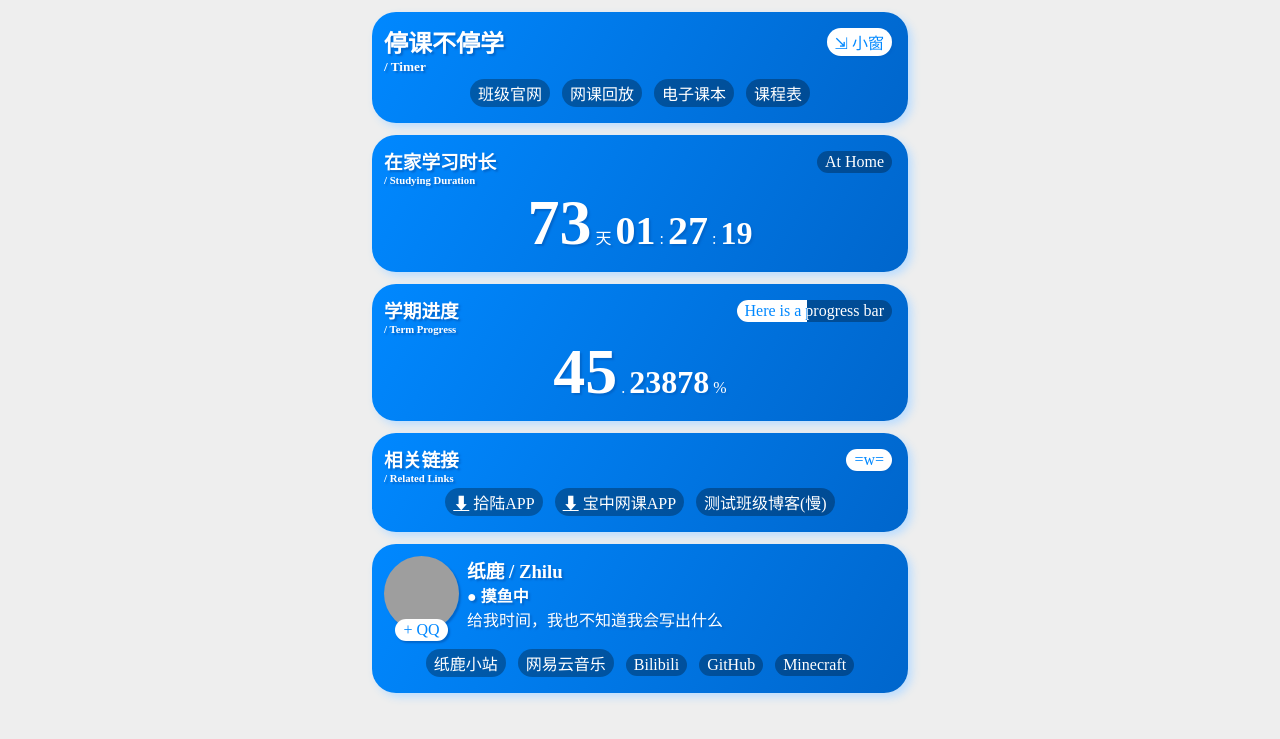
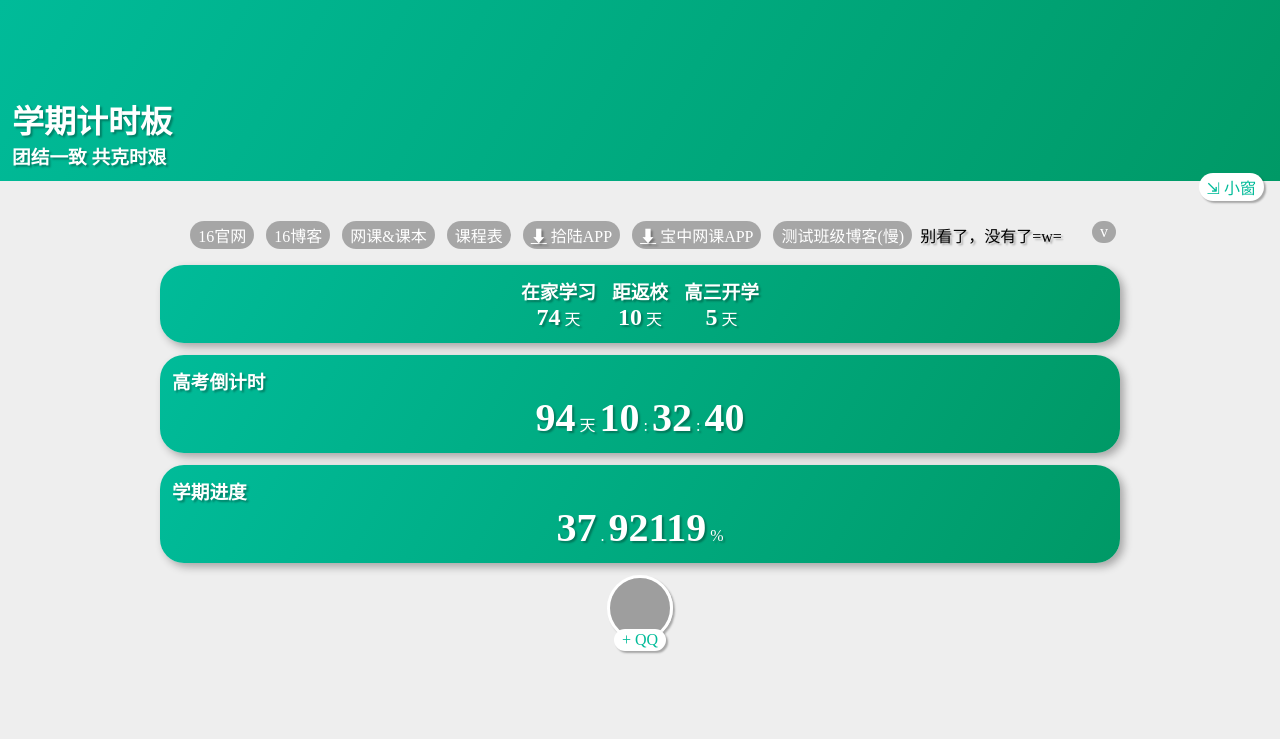
Before and after one commit to pubsite/OldClass16Site, a Jekyll site: the page timer.html, which Jekyll copies as it is, in a window 1280 px wide. Shown: the top 739 px of the page. Built offline with Jekyll 4.4.1, drawn with Linux system fonts in a browser that asks for light colours; grey boxes are pictures that could not be loaded.

Commit message:
new timer!

```diff
--- a/timer.html
+++ b/timer.html
@@ -10,25 +10,30 @@
         /* border: 1px solid red; */
         margin: 0;
         padding: 0;
-        color: white;
+        text-align: left;
+        text-shadow: var(--shadow) 2px 2px 2px;
+      }
+      :root {
+        --dark-color: #000;
+        --light-color: #fff;
+        --primary-color: #0b9;
+        --accent-color: #7fb;
+        --dark-color: #096;
+        --shadow: rgba(0, 0, 0, 0.3);
       }
       html {
         width: 100%;
         min-height: 100%;
       }
       body {
-        margin: 0 auto;
+        width: 100%;
+        min-height: 100%;
         background: #eee;
         font-size: 16px;
-        max-width: 640px;
       }
       a {
         color: black;
         text-decoration: none;
-      }
-      table {
-        table-layout: fixed;
-        word-break: break-all;
       }
       .nmg {
         margin: 0 !important;
@@ -36,12 +41,20 @@
       .npd {
         padding: 0 !important;
       }
+      .c {
+        text-align: center;
+      }
       .flex {
         display: flex;
-        /* align-items: center; */
+        align-items: center;
       }
       .ib {
         display: inline-block;
+      }
+      #tab {
+        word-break: break-all;
+        white-space: nowrap;
+        overflow: scroll;
       }
       .fl {
         float: left;
@@ -49,50 +62,70 @@
       .fr {
         float: right;
       }
-      /*纸鹿-分割线-card*/
-      .card {
-        margin: 12px auto;
+      /*纸鹿-分割线-box*/
+      .container {
+        margin: 0 auto;
+        /* padding: 12px; */
+        width: 90%;
+        max-width: 960px;
+      }
+      .container > * {
+        margin: 0 auto 12px;
+      }
+      .banner {
+        margin: 0 0 36px;
+        padding: 96px 12px 12px;
+        background: linear-gradient(
+          120deg,
+          var(--primary-color),
+          var(--dark-color)
+        );
+        color: var(--light-color);
+      }
+      .box {
         padding: 12px;
-        width: 80%;
         display: block;
-        background: linear-gradient(120deg, #08f, #06c);
+        background: linear-gradient(
+          120deg,
+          var(--primary-color),
+          var(--dark-color)
+        );
         border-radius: 24px;
-        text-align: center;
-        box-shadow: #bdf 4px 4px 8px;
+        box-shadow: var(--shadow) 4px 4px 8px;
+        color: var(--light-color);
       }
-      h1,
-      h2,
-      h3,
-      h4,
-      h5,
-      h6,
-      p,
-      span {
-        text-align: left;
-        text-shadow: #06c 2px 2px 2px;
+      .ff span {
+        font-size: 150%;
+        font-weight: bolder;
+      }
+      .fff span {
+        font-size: 250%;
+        font-weight: bolder;
       }
       .profile {
         margin: 0 auto -16px;
-        height: 75px;
-        width: 75px;
+        height: 60px;
+        width: 60px;
         display: block;
+        border: 3px solid var(--light-color);
         border-radius: 50px;
-        box-shadow: #06c 2px 2px 2px;
+        box-shadow: var(--shadow) 2px 2px 2px;
       }
       .button {
         margin: 4px;
         padding: 2px 8px;
         display: inline-block;
-        background: rgba(0, 0, 0, 0.3);
-        color: white;
+        background: var(--shadow);
+        color: var(--light-color);
         border-radius: 24px;
+        text-shadow: none;
       }
-      .wbutton {
-        background: white;
-        color: #08f;
-        box-shadow: #06c 2px 2px 2px;
+      .hlbutton {
+        background: var(--light-color);
+        color: var(--primary-color);
+        box-shadow: var(--shadow) 2px 2px 2px;
       }
-      #tp {
+      #bar {
         margin: 0 !important;
         position: absolute;
         left: 0;
@@ -100,140 +133,186 @@
         white-space: nowrap;
         overflow: hidden;
       }
-      /*纸鹿-分割线-timer*/
-      .timer span {
-        font-weight: bolder;
-        font-size: 200%;
-      }
-      span#d,
-      span#p {
-        font-size: 400%;
-      }
-      span#h,
-      span#m {
-        font-size: 250%;
-      }
     </style>
   </head>
 
   <body>
+    <div class="banner">
+      <h1>学期计时板</h1>
+      <h3>团结一致 共克时艰</h3>
+      <a href="//ucme.icu/banner.html" class="fr hlbutton button">⇲ 小窗</a>
+    </div>
+
     <div class="container">
-      <div class="card">
-        <a href="http://ucme.icu/banner.html" class="fr wbutton button"
-          >⇲ 小窗</a
+      <div class="fr button" id="unfold" onclick="tabswitch()">v</div>
+      <div class="c" id="tab">
+        <a href="//ucme.icu" class="button">16官网</a>
+        <a href="//ucme.icu" class="button">16博客</a>
+        <a href="//fileport.github.io" class="button">网课&课本</a>
+        <a href="//l33z22l11.gitee.io/app16/wk.jpg" class="button">课程表</a>
+        <a href="//l33z22l11.gitee.io/app16/sl.apk" class="button"
+          ><u>⬇</u> 拾陆APP</a
         >
-        <h2>停课不停学</h2>
-        <h5>/ Timer</h5>
-        <a href="http://ucme.icu" class="button">班级官网</a>
-        <a href="https://fileport.github.io" class="button">网课回放</a>
-        <a href="https://fileport.github.io" class="button">电子课本</a>
-        <a href="http://l33z22l11.gitee.io/app16/wk.jpg" class="button"
-          >课程表</a
+        <a href="//l33z22l11.gitee.io/app16/wk.apk" class="button"
+          ><u>⬇</u> 宝中网课APP</a
         >
+        <a href="//new.ucme.icu" class="button">测试班级博客(慢)</a>
+        <span id="tabend">别看了，没有了=w=</span>
       </div>
 
-      <div class="timer card">
-        <div class="fr button">At Home</div>
-        <h3>在家学习时长</h3>
-        <h6>/ Studying Duration</h6>
-        <span id="d">加</span>
-        <p class="ib">天</p>
-        <span id="h">载</span>
-        <p class="ib">:</p>
-        <span id="m">失</span>
-        <p class="ib">:</p>
-        <span id="s">败</span>
+      <div class="c box">
+        <div class="ib">
+          <h3 class="c">在家学习</h3>
+          <p class="c ff"><span id="hd">出</span> 天</p>
+        </div>
+        &nbsp;&nbsp;
+        <div class="ib">
+          <h3 class="c">距返校</h3>
+          <p class="c ff"><span id="bd">错</span> 天</p>
+        </div>
+        &nbsp;&nbsp;
+        <div class="ib">
+          <h3 class="c">高三开学</h3>
+          <p class="c ff"><span id="thd">了</span> 天</p>
+        </div>
       </div>
 
-      <div class="timer card">
+      <div class="box">
+        <h3>高考倒计时</h3>
+        <p class="c fff">
+          <span id="ed">加</span> 天 <span id="eh">载</span> :
+          <span id="em">失</span> :
+          <span id="es">败</span>
+        </p>
+      </div>
+
+      <!-- <div class="box">
         <div class="fr button" style="position:relative;">
           Here is a progress bar
-          <div id="tp" style="width: 14%;">
-            <div class="nmg wbutton button">
+          <div id="bar">
+            <div class="nmg hlbutton button">
               Here is a progress bar
             </div>
           </div>
-        </div>
+        </div> -->
+
+      <div class="box">
         <h3>学期进度</h3>
-        <h6>/ Term Progress</h6>
-          <span id="p">纸鹿</span>
-          <p class="ib">.</p>
-          <span id="c">不清楚</span>
-          <p class="ib">%</p>
+        <p class="c fff">
+          <span id="pi">纸鹿</span> . <span id="pd">不清楚</span> %
+        </p>
       </div>
 
-      <div class="card">
-        <div class="fr wbutton button">=w=</div>
-        <h3>相关链接</h3>
-        <h6>/ Related Links</h6>
-        <a href="http://l33z22l11.gitee.io/app16/sl.apk" class="button"
-          ><u>⬇</u> 拾陆APP</a
+      <!-- <div class="box">
+        <div class="flex"> -->
+      <div class="c">
+        <img
+          class="profile"
+          src="//thirdqq.qlogo.cn/g?b=qq&amp;nk=2399052066&amp;s=3"
+        />
+        <a
+          href="//wpa.qq.com/msgrd?v=3&amp;uin=2399052066&amp;site=qq&amp;menu=yes"
+          class="hlbutton button"
+          >+ QQ</a
         >
-        <a href="http://l33z22l11.gitee.io/app16/wk.apk" class="button"
-          ><u>⬇</u> 宝中网课APP</a
-        >
-        <a href="http://new.ucme.icu" class="button">测试班级博客(慢)</a>
       </div>
-
-      <div class="card">
-        <div class="flex">
-          <div class="fl">
-            <img
-              class="profile"
-              src="http://thirdqq.qlogo.cn/g?b=qq&amp;nk=2399052066&amp;s=3"
-            />
-            <a
-              href="http://wpa.qq.com/msgrd?v=3&amp;uin=2399052066&amp;site=qq&amp;menu=yes"
-              class="wbutton button"
-              >+ QQ</a
-            >
-          </div>
-          &nbsp;&nbsp;
+      <!-- &nbsp;&nbsp;
           <div width="100%">
             <h3>纸鹿 / Zhilu</h3>
             <h4>● 摸鱼中</h4>
             <p>给我时间，我也不知道我会写出什么</p>
           </div>
         </div>
-        <a href="http://zhilu.fun" class="button">纸鹿小站</a>
-        <a href="http://music.163.com/user/444705789" class="button"
-          >网易云音乐</a
-        >
-        <a href="https://space.bilibili.com/108831145" class="button"
-          >Bilibili</a
-        >
-        <a href="http://github.com/l33z22l11" class="button">GitHub</a>
-        <a href="http://mine.ly/zhilu.2" class="button">Minecraft</a>
-      </div>
+        <a href="//zhilu.fun" class="button">纸鹿小站</a>
+        <a href="//music.163.com/user/444705789" class="button">网易云音乐</a>
+        <a href="//space.bilibili.com/108831145" class="button">Bilibili</a>
+        <a href="//github.com/l33z22l11" class="button">GitHub</a>
+        <a href="//mine.ly/zhilu.2" class="button">Minecraft</a>
+      </div> -->
     </div>
 
     <script type="text/javascript">
-      window.onload = timer;
-      function timer() {
-        var last = new Date() - new Date("Jan 21 2020 12:00:00");
-        var all =
-          new Date("Jul 1 2020 0:00:00") - new Date("Jan 21 2020 12:00:00");
+      window.onload = main;
+      function main() {
+        var platform = navigator.platform;
+        if (platform.match("Win")) {
+          tabswitch();
+        }
+        home();
+        back();
+        rdstart();
+        exam();
+        progress();
+      }
+
+      function home() {
+        var start = new Date("Jan 20 2020");
+        var now = new Date();
+        // var exam = new Date("Jul 1 2020 0:00:00");
+        var days = parseInt((now - start) / 1000 / 60 / 60 / 24, 10);
+        // var thDays = parseInt((exam - now) / 1000 / 60 / 60 / 24, 10);
+        // var thHours = parseInt(((exam - now) / 1000 / 60 / 60) % 24, 10);
+        document.getElementById("hd").innerHTML = days;
+        // document.getElementById("thd").innerHTML = thDays;
+        // document.getElementById("thh").innerHTML = thHours;
+        // var bar = document.getElementById("bar");
+        // bar.style.width = ratio + "%";
+        setTimeout(home, 500);
+      }
+
+      function back() {
+        var start = new Date("Apr 14 2020");
+        var now = new Date();
+        var days = parseInt((start - now) / 1000 / 60 / 60 / 24, 10);
+        document.getElementById("bd").innerHTML = days;
+        setTimeout(back, 500);
+      }
+
+      function exam() {
+        var last = new Date("Jul 7 2020") - new Date();
         var days = parseInt(last / 1000 / 60 / 60 / 24, 10);
         var hours = parseInt((last / 1000 / 60 / 60) % 24, 10);
         var minutes = parseInt((last / 1000 / 60) % 60, 10);
         var seconds = parseInt((last / 1000) % 60, 10);
-        var rate = (last / all) * 100;
-        var percent = parseInt(rate);
-        var cent = parseInt((rate * 100000) % 100000);
-        document.getElementById("d").innerHTML = days;
-        document.getElementById("h").innerHTML = addZero(hours, 2);
-        document.getElementById("m").innerHTML = addZero(minutes, 2);
-        document.getElementById("s").innerHTML = addZero(seconds, 2);
-        document.getElementById("p").innerHTML = percent;
-        document.getElementById("c").innerHTML = addZero(cent, 5); //
-        var tp = document.getElementById("tp");
-        tp.style.width = rate + "%";
-        setTimeout(timer, 500);
+        document.getElementById("ed").innerHTML = days;
+        document.getElementById("eh").innerHTML = addZero(hours, 2);
+        document.getElementById("em").innerHTML = addZero(minutes, 2);
+        document.getElementById("es").innerHTML = addZero(seconds, 2);
+        setTimeout(exam, 500);
+      }
+
+      function rdstart() {
+        var start = new Date("Mar 29 2020");
+        var now = new Date();
+        var days = parseInt((now - start) / 1000 / 60 / 60 / 24, 10);
+        document.getElementById("thd").innerHTML = days;
+        setTimeout(rdstart, 500);
+      }
+
+      function progress() {
+        var preStart = new Date("Feb 9 2020 8:00:00");
+        var now = new Date();
+        var preEnd = new Date("Jul 1 2020 8:00:00");
+        var ratio = ((now - preStart) / (preEnd - preStart)) * 100;
+        var pi = parseInt(ratio);
+        var pd = parseInt((ratio * 100000) % 100000);
+        document.getElementById("pi").innerHTML = pi;
+        document.getElementById("pd").innerHTML = pd;
+        setTimeout(progress, 250);
       }
 
       function addZero(num, digit) {
         return ("000000000000" + num).slice(-digit);
       }
+
+      function tabswitch() {
+        var tab = document.getElementById("tab");
+        tab.id = "list";
+        var unfold = document.getElementById("unfold");
+        unfold.remove();
+        var unfold = document.getElementById("tabend");
+        tabend.remove();
+      }
     </script>
   </body>
 </html>
```
